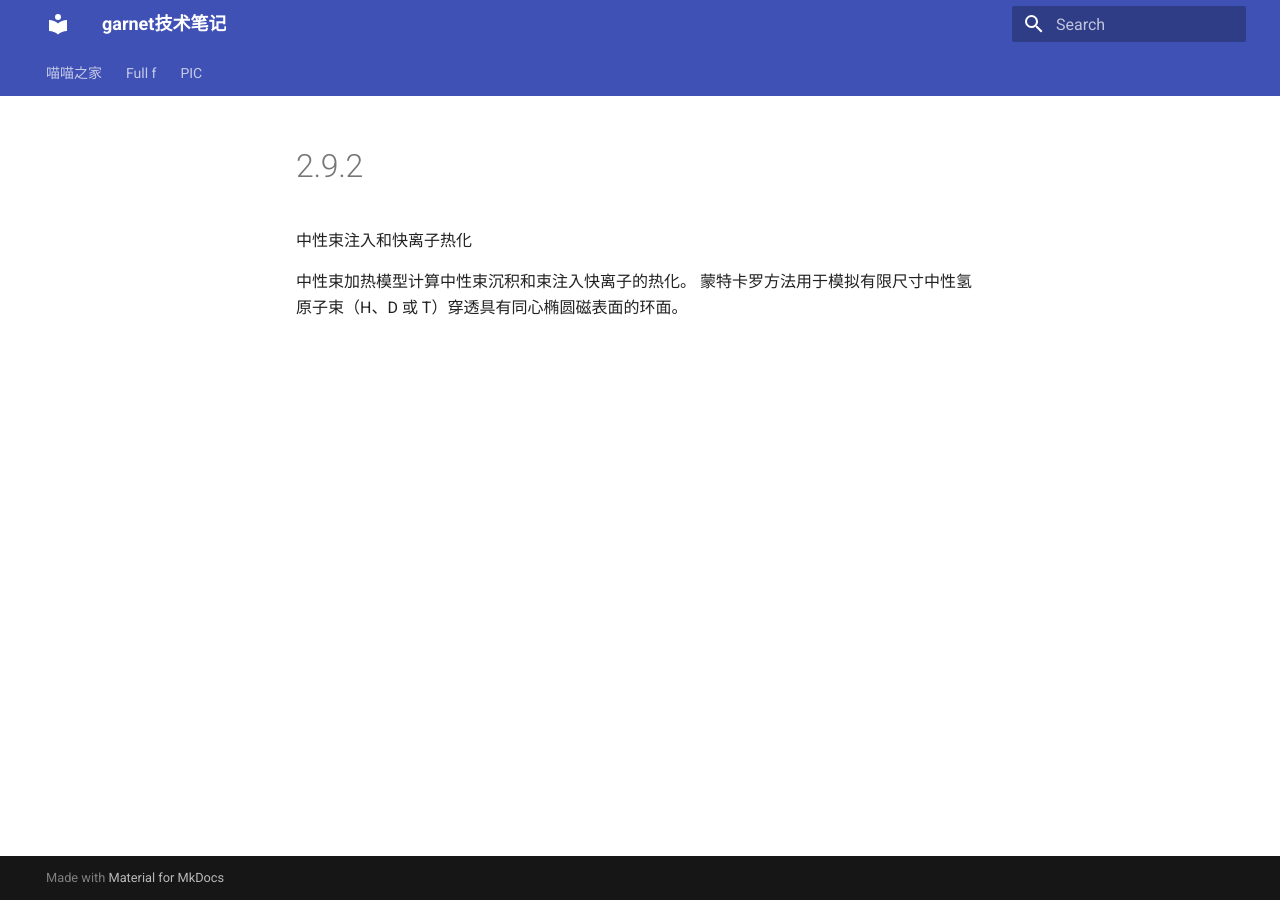
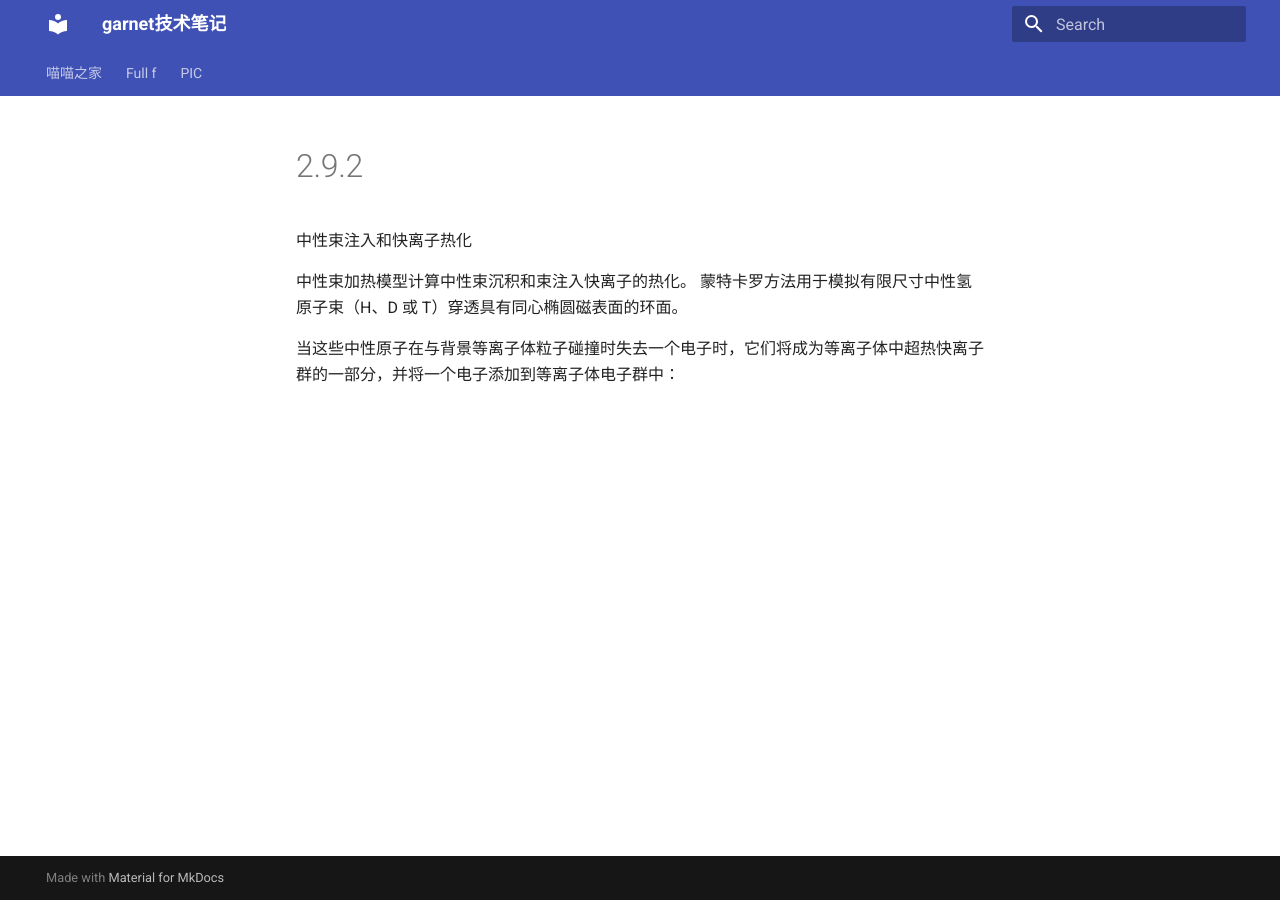
Before and after one commit to zeroifox/zeroifox, an MkDocs documentation site: the page built from docs/baldur/2.9.2.md, in a window 1280 px wide. Built offline with MkDocs 1.6.1 and Material for MkDocs 9.7.7, drawn with Linux system fonts in a browser that asks for light colours.

Commit message:
docs/baldur/2.9.2.md updated from https://stackedit.cn/

```diff
--- a/docs/baldur/2.9.2.md
+++ b/docs/baldur/2.9.2.md
@@ -2,6 +2,8 @@
 
 中性束加热模型计算中性束沉积和束注入快离子的热化。
 蒙特卡罗方法用于模拟有限尺寸中性氢原子束（H、D 或 T）穿透具有同心椭圆磁表面的环面。
+
+当这些中性原子在与背景等离子体粒子碰撞时失去一个电子时，它们将成为等离子体中超热快离子群的一部分，并将一个电子添加到等离子体电子群中：
 <!--stackedit_data:
-eyJoaXN0b3J5IjpbLTczMDI2NTA0XX0=
+eyJoaXN0b3J5IjpbNTQxMjEzMjAxXX0=
 -->
```
